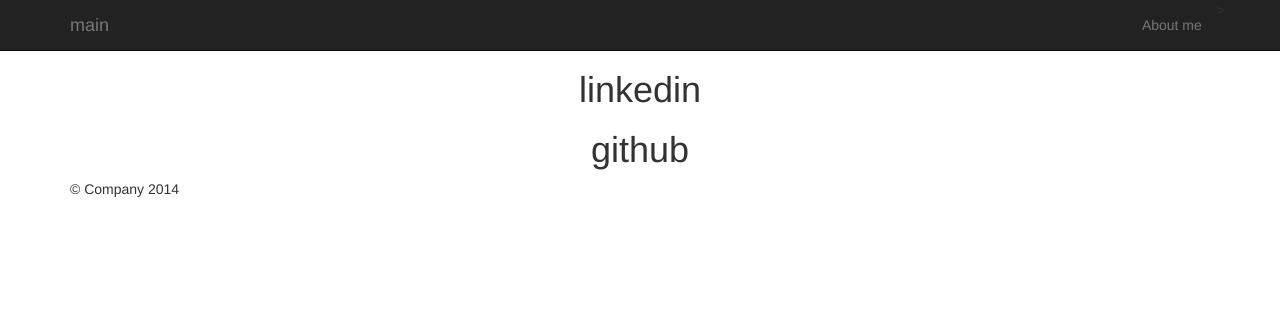
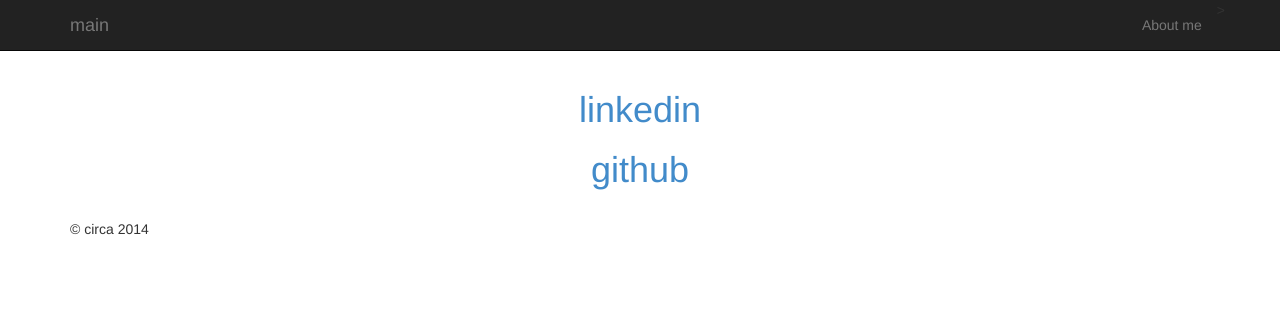
Before and after one commit to jonathangreenleaf/vm, a Django app: template static/templates/aboutme.html in a window 1280 px wide. Shown: the top 311 px of the page. Run offline with Django 3.2, Linux system fonts and the light colour scheme; the template is opened without the code that fills it, so the values that code supplies are empty; parts of the project's set-up code (start-up, migrations or seed data) failed here and were passed over; some libraries are stand-ins or nearby versions.

Commit message:
links to LI & git provided

```diff
--- a/static/templates/aboutme.html
+++ b/static/templates/aboutme.html
@@ -1,9 +1,13 @@
 {% extends 'base.html' %}
 
 {% block content %}
+
+
 <div class='col-sm-12' style='text-align: center;'>
-    <h1>linkedin</h1>
-    <h1>github</h1>
+    <br>
+    <h1><a href="https://www.linkedin.com/in/jonathangreenleaf">linkedin</a></h1>
+    <h1><a href="https://github.com/jonathangreenleaf/">github</a></h1>
+    <br>
 </div>
 
 {% endblock %}
--- a/static/templates/base.html
+++ b/static/templates/base.html
@@ -55,7 +55,7 @@
       <hr>
 
       <footer>
-        <p>&copy; Company 2014</p>
+        <p>&copy; circa 2014</p>
       </footer>
     </div> <!-- /container -->
 
--- a/static/templates/signup.html
+++ b/static/templates/signup.html
@@ -6,7 +6,7 @@
     <div class="jumbotron">
       <div class="container">
         <h1>hi there</h1>
-        <p>this is a jumbotron Bootstrap template I'm playing with</p>
+        <p>this is a Django site & Bootstrap template I'm playing with</p>
         <!-- <p><a class="btn btn-primary btn-lg" role="button">Learn more &raquo;</a></p>-->
       </div>
     </div>
```
